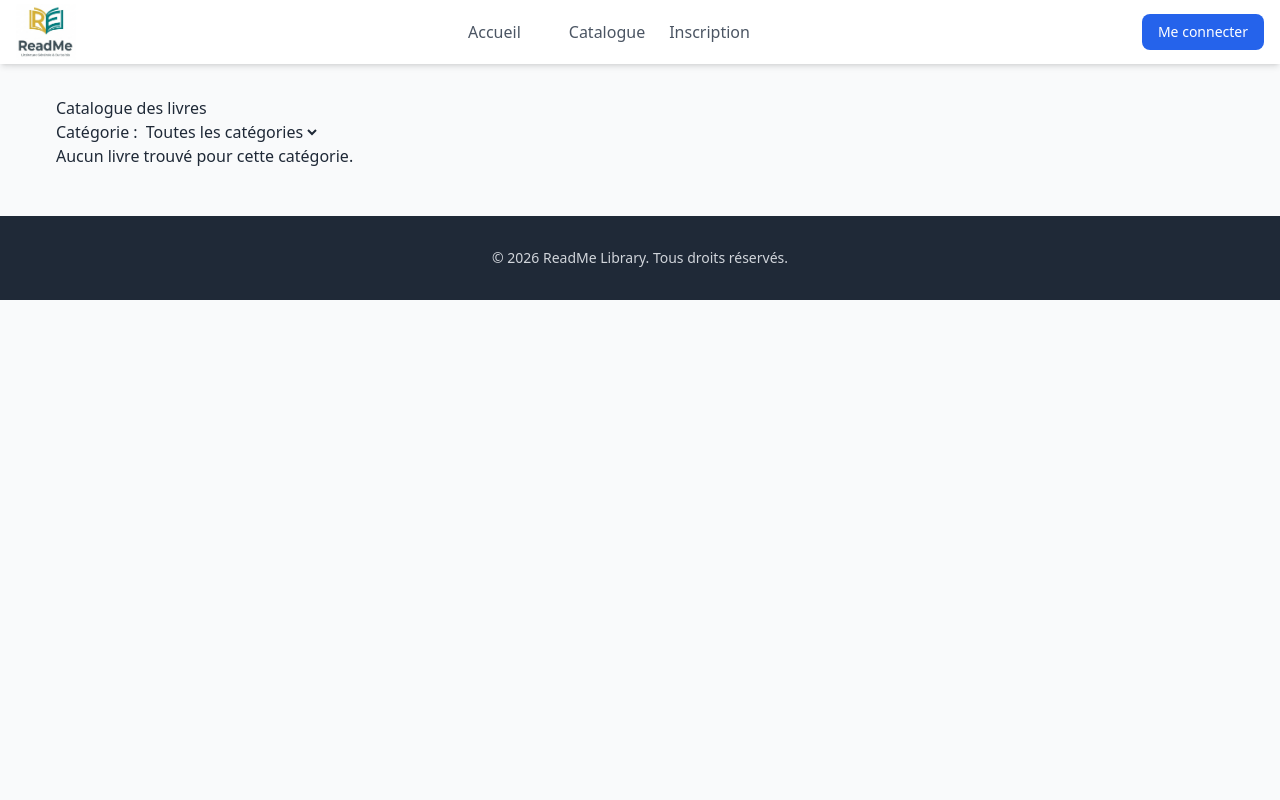
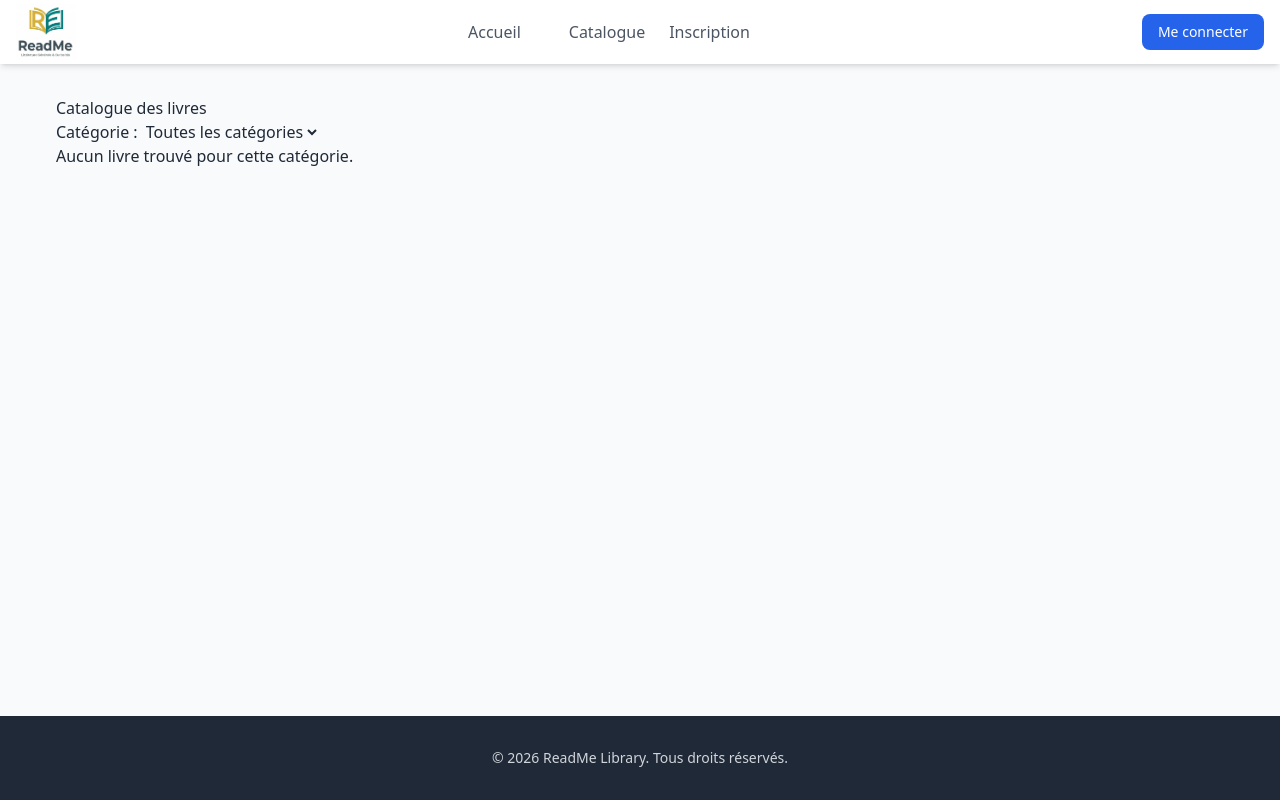
Before and after one commit to JocelyneMinard/Brief_Django, a Django app: page /readme/catalog/ in a window 1280 px wide. Run offline with Django 5.2, Linux system fonts and the light colour scheme; data that the repository does not hold is empty; style sheets or scripts are compiled from the project's sources; some libraries are stand-ins or nearby versions.

Commit message:
review template min height main

```diff
--- a/library/templates/base.html
+++ b/library/templates/base.html
@@ -10,13 +10,13 @@
     {% tailwind_css %}
     <link rel="stylesheet" href="{% static 'css/custom.css' %}">
 </head>
-<body class="bg-gray-50 text-gray-800 antialiased">
+<body class="bg-gray-50 text-gray-800 antialiased flex flex-col min-h-screen">
 
     {% include "header.html" %}
 
     <!-- CONTENU PRINCIPAL -->
     <!-- Le 'pt-24' (padding-top) évite que le haut du contenu soit caché sous le header fixe de 'h-16' -->
-    <main class="w-full max-w-[1200px] mx-auto px-4 mt-24">
+    <main class="w-full max-w-[1200px] mx-auto px-4 mt-24 mb-12">
         {% block content %}
         {% endblock %}
     </main>
--- a/library/templates/footer.html
+++ b/library/templates/footer.html
@@ -1,5 +1,5 @@
 <!-- FOOTER -->
-<footer class="bg-gray-800 text-gray-300 mt-12">
+<footer class="bg-gray-800 text-gray-300  mt-auto">
     <div class="max-w-site mx-auto px-4 py-8 text-center text-sm">
         &copy; 2026 ReadMe Library. Tous droits réservés.
     </div>
```
